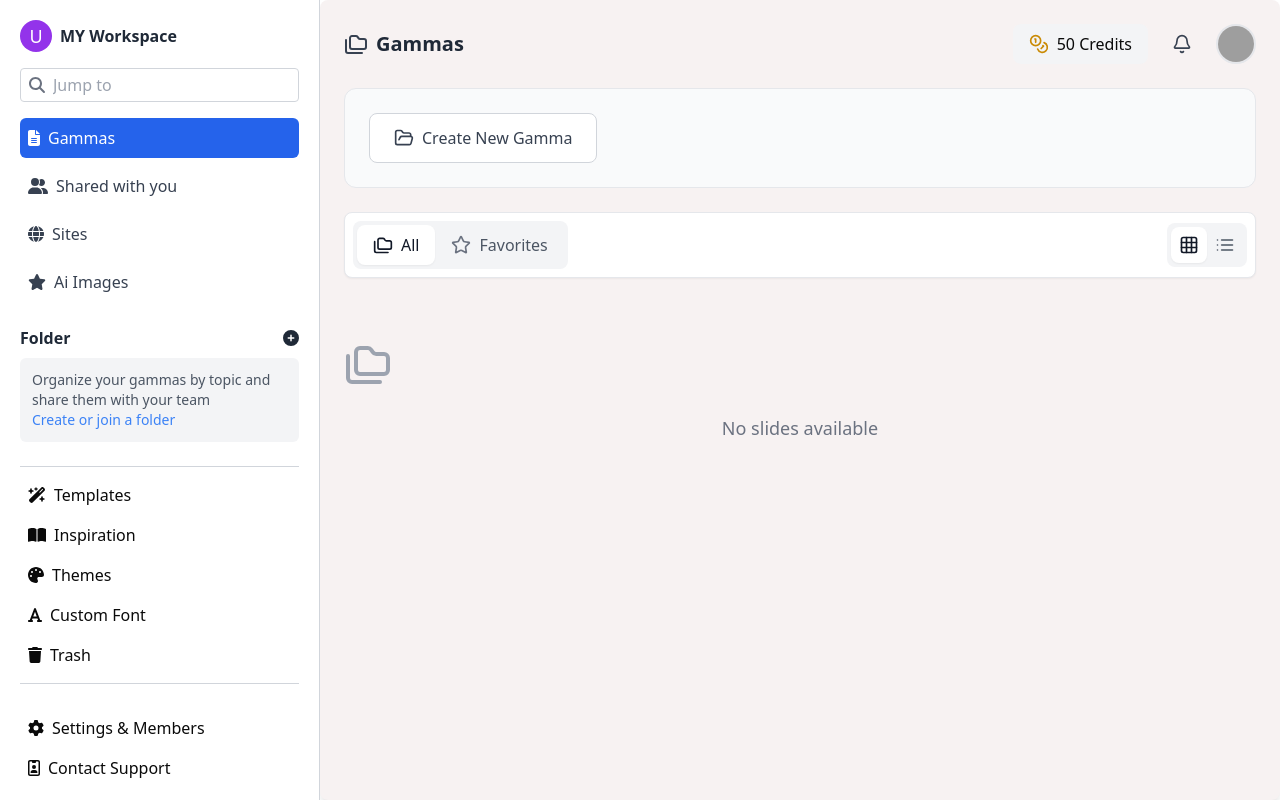
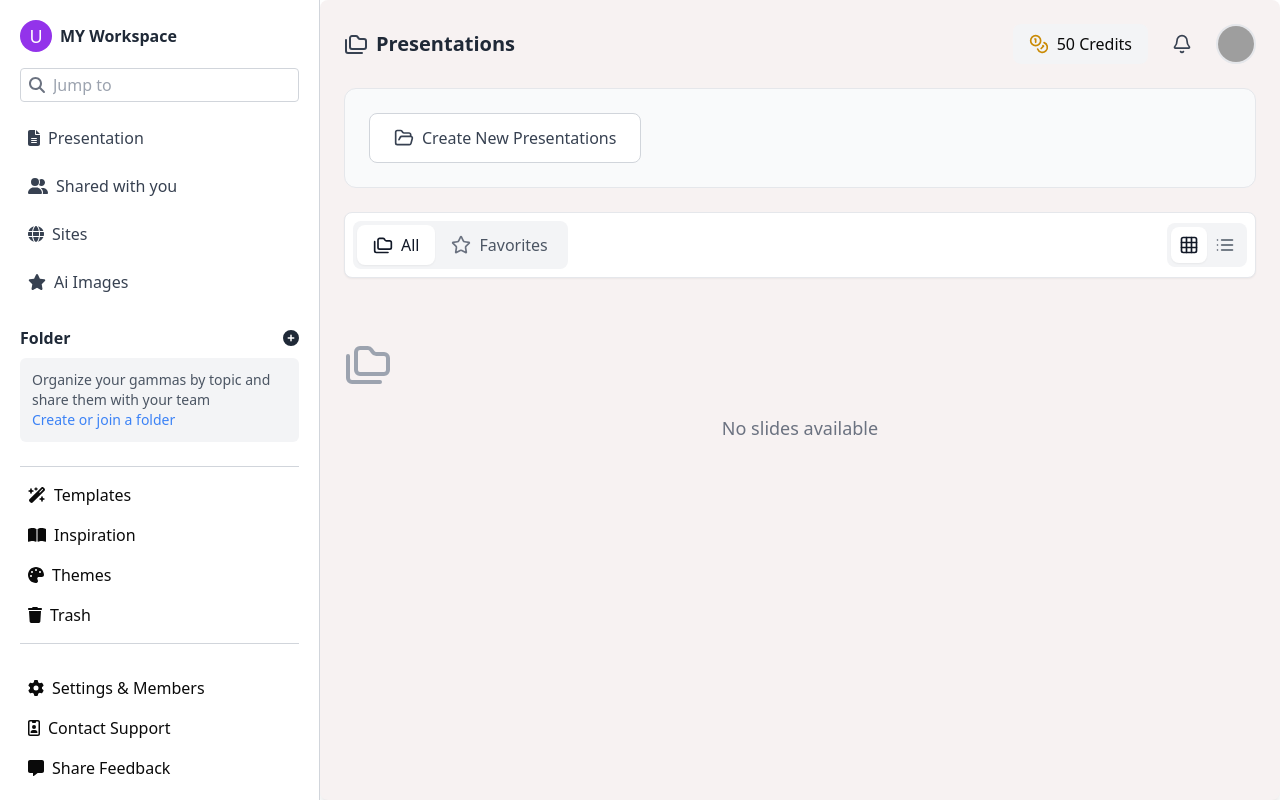
Before and after one commit to Nishantonic/Gamma-Updated, a React (Vite) app: page /home in a window 1280 px wide. Built offline with nearby package versions, Linux system fonts and the light colour scheme; grey boxes are pictures that could not be loaded.

Commit message:
chnage the style of the Slidebar.jsx and Gamma remove by Presentation

```diff
--- a/src/components/dashboard/components/Gammas/Gammas.jsx
+++ b/src/components/dashboard/components/Gammas/Gammas.jsx
@@ -31,8 +31,7 @@
     animate={{ opacity: 1, y: 0 }}
     exit={{ opacity: 0, y: -20 }}
     transition={{ duration: 0.3 }}
-    className={`fixed top-4 right-4 p-4 rounded-lg shadow-lg flex items-center gap-2 z-50 ${
-      type === "success" ? "bg-green-50 text-green-800" : "bg-red-50 text-red-800"
+    className={`fixed top-4 right-4 p-4 rounded-lg shadow-lg flex items-center gap-2 z-50 ${type === "success" ? "bg-green-50 text-green-800" : "bg-red-50 text-red-800"
       }`}
   >
     <span>{message}</span>
@@ -364,7 +363,7 @@
           >
             <Folders className="w-6 h-6 text-gray-700" />
           </motion.div>
-          <h3 className="text-xl font-semibold text-gray-800">Gammas</h3>
+          <h3 className="text-xl font-semibold text-gray-800">Presentations</h3>
         </div>
 
         <div className="flex items-center gap-4">
@@ -409,7 +408,7 @@
             <motion.div animate={{ rotate: [0, -10, 0] }} transition={{ delay: 2, duration: 0.5 }}>
               <FolderOpen className="w-5 h-5" />
             </motion.div>
-            Create New Gamma
+            Create New Presentations
           </Link>
         </motion.div>
       </motion.div>
@@ -424,8 +423,7 @@
               whileHover={{ scale: 1.05 }}
               whileTap={{ scale: 0.95 }}
               onClick={() => setActiveFilter('all')}
-              className={`flex items-center gap-2 px-4 py-2 rounded-lg transition-colors ${
-                activeFilter === 'all'
+              className={`flex items-center gap-2 px-4 py-2 rounded-lg transition-colors ${activeFilter === 'all'
                   ? 'bg-white text-gray-900 font-medium shadow-sm'
                   : 'text-gray-600 hover:bg-gray-50'
                 }`}
@@ -439,8 +437,7 @@
               whileHover={{ scale: 1.05 }}
               whileTap={{ scale: 0.95 }}
               onClick={() => setActiveFilter('favorites')}
-              className={`flex items-center gap-2 px-4 py-2 rounded-lg transition-colors ${
-                activeFilter === 'favorites'
+              className={`flex items-center gap-2 px-4 py-2 rounded-lg transition-colors ${activeFilter === 'favorites'
                   ? 'bg-white text-gray-900 font-medium shadow-sm'
                   : 'text-gray-600 hover:bg-gray-50'
                 }`}
@@ -463,8 +460,7 @@
             whileHover={{ scale: 1.1 }}
             whileTap={{ scale: 0.9 }}
             onClick={() => setLayout('grid')}
-            className={`p-2 rounded-lg transition-colors ${
-              layout === 'grid'
+            className={`p-2 rounded-lg transition-colors ${layout === 'grid'
                 ? 'bg-white text-gray-900 shadow-sm'
                 : 'text-gray-600 hover:bg-gray-50'
               }`}
@@ -477,8 +473,7 @@
             whileHover={{ scale: 1.1 }}
             whileTap={{ scale: 0.9 }}
             onClick={() => setLayout('list')}
-            className={`p-2 rounded-lg transition-colors ${
-              layout === 'list'
+            className={`p-2 rounded-lg transition-colors ${layout === 'list'
                 ? 'bg-white text-gray-900 shadow-sm'
                 : 'text-gray-600 hover:bg-gray-50'
               }`}
--- a/src/components/dashboard/components/Slidebar.jsx
+++ b/src/components/dashboard/components/Slidebar.jsx
@@ -9,7 +9,6 @@
   faWandMagicSparkles,
   faBookOpen,
   faPalette,
-  faFont,
   faTrash,
   faGear,
   faMessage,
@@ -40,7 +39,12 @@
   };
 
   return (
-    <div className="h-screen w-80 p-5 overflow-y-auto border-r border-gray-300">
+    <div className="h-screen w-80 p-5 overflow-y-auto border-r border-gray-300 [&::-webkit-scrollbar-track]:rounded-2xl [&::-webkit-scrollbar]:w-2
+  [&::-webkit-scrollbar-track]:bg-gray-100
+  [&::-webkit-scrollbar-thumb]:rounded-full
+  [&::-webkit-scrollbar-thumb]:bg-purple-500
+  dark:[&::-webkit-scrollbar-track]:bg-neutral-900
+  dark:[&::-webkit-scrollbar-thumb]:bg-neutral-500">
       <div className="flex flex-col gap-4">
         <div className="flex items-center gap-2">
           <div className="w-8 h-8 flex items-center justify-center rounded-full bg-purple-600 text-white text-lg">
@@ -62,7 +66,7 @@
       </div>
       <nav className="mt-4 space-y-2 text-gray-700">
         {[
-          { icon: faFileLines, label: "Gammas" },
+          { icon: faFileLines, label: "Presentation" },
           { icon: faUserGroup, label: "Shared with you" },
           { icon: faGlobe, label: "Sites" },
           { icon: faStar, label: "Ai Images" },
@@ -70,8 +74,7 @@
           <div
             key={index}
             className={`flex items-center gap-2 px-2 py-2 rounded-md cursor-pointer
-              ${
-                activeComponent === item.label
+              ${activeComponent === item.label
                 ? "bg-blue-600 text-white"
                 : "hover:bg-gray-100 hover:text-violet-600"
               }`}
@@ -99,14 +102,12 @@
           { icon: faWandMagicSparkles, label: "Templates" },
           { icon: faBookOpen, label: "Inspiration" },
           { icon: faPalette, label: "Themes" },
-          { icon: faFont, label: "Custom Font" },
           { icon: faTrash, label: "Trash" },
         ].map((item, index) => (
           <div
             key={index}
             className={`flex items-center gap-2 px-2 py-2 rounded-md cursor-pointer
-              ${
-                activeComponent === item.label
+              ${activeComponent === item.label
                 ? "bg-blue-600 text-white"
                 : "hover:bg-gray-100 hover:text-violet-600"
               }`}
@@ -126,8 +127,7 @@
           <div
             key={index}
             className={`flex items-center gap-2 px-2 py-2 rounded-md cursor-pointer
-              ${
-                activeComponent === item.label
+              ${activeComponent === item.label
                 ? "bg-blue-600 text-white"
                 : "hover:bg-gray-100 hover:text-violet-600"
               }`}
--- a/src/components/docView/Login.jsx
+++ b/src/components/docView/Login.jsx
@@ -131,7 +131,7 @@
 
   return (
     <>
-      <div className="min-h-screen flex items-center justify-center py-12 px-4 sm:px-6 lg:px-8 bg-gradient-to-br from-purple-500 via-indigo-300 to-blue-100 overflow-hidden relative">
+      <div className="min-h-screen flex items-center justify-center py-12 px-4 sm:px-6 lg:px-8 bg-gradient-to-br from-blue-600 via-indigo-400 to-slate-500 overflow-hidden relative">
         {/* Animated background elements */}
         <div className="absolute inset-0 overflow-hidden">
           <div className="absolute -top-40 -left-40 w-80 h-80 bg-purple-500 rounded-full mix-blend-multiply filter blur-3xl opacity-20 animate-blob"></div>
--- a/src/components/docView/SignUp.jsx
+++ b/src/components/docView/SignUp.jsx
@@ -53,7 +53,7 @@
 
   return (
     <>
-      <div className="min-h-screen flex items-center justify-center py-12 px-4 sm:px-6 lg:px-8 bg-gradient-to-br from-purple-500 via-indigo-300 to-blue-100 overflow-hidden relative">
+      <div className="min-h-screen flex items-center justify-center py-12 px-4 sm:px-6 lg:px-8 bg-gradient-to-br from-blue-600 via-indigo-400 to-slate-500 overflow-hidden relative">
         {/* Animated background elements */}
         <div className="absolute inset-0 overflow-hidden">
           <div className="absolute -top-40 -left-40 w-80 h-80 bg-purple-500 rounded-full mix-blend-multiply filter blur-3xl opacity-20 animate-blob"></div>
--- a/tailwind.config.js
+++ b/tailwind.config.js
@@ -56,5 +56,6 @@
   		}
   	}
   },
-  plugins: [require("tailwindcss-animate")],
+
+  plugins: []
 }
```
Lines whose indentation alone changed are shown as unchanged.
